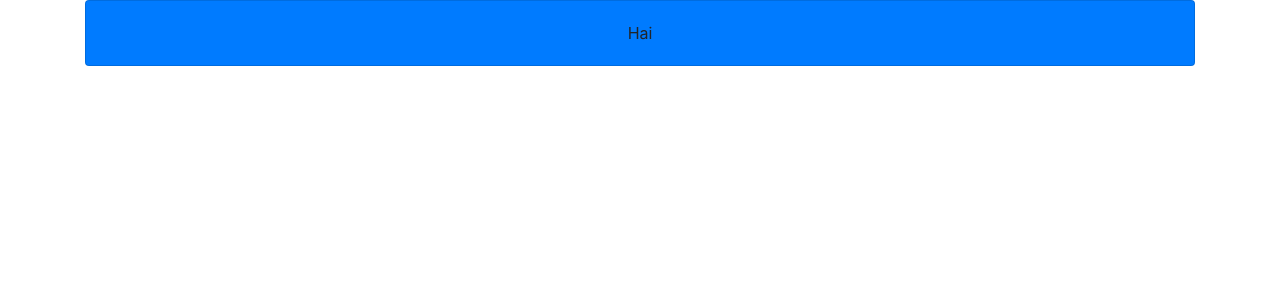
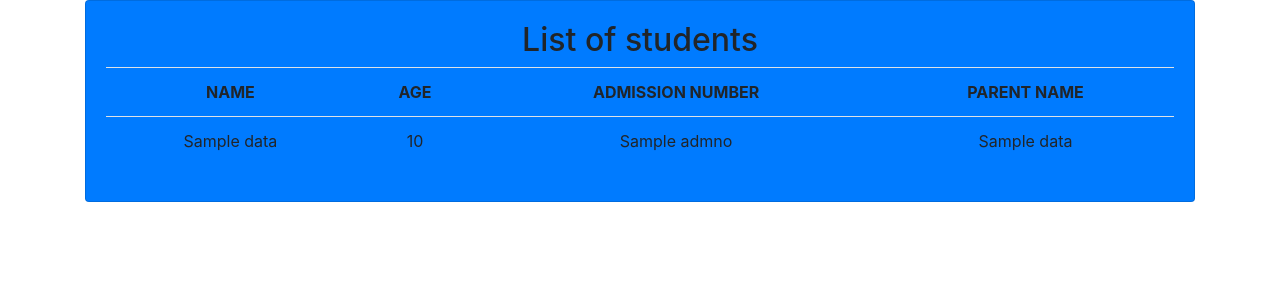
Before and after one commit to rafirafim/python_web, a Flask app: template templates/index.html in a window 1280 px wide. Shown: the part 56-356 px from the top of the page. Run offline with Flask 2, Linux system fonts and the light colour scheme; the template is opened without the code that fills it: most values are stand-ins (such as "Sample title", 1, 10 or a date in 2020); some libraries are stand-ins or nearby versions.

Commit message:
student list

```diff
--- a/app.py
+++ b/app.py
@@ -1,8 +1,14 @@
 from flask import Flask,render_template
+from data import Students
+
 app=Flask(__name__)
+
+stud=Students()
+
+
 @app.route('/index')
 def index():
-    return  render_template('index.html')
+    return  render_template('index.html',studList=stud)
 
 @app.route('/home')
 def home():
--- a/templates/index.html
+++ b/templates/index.html
@@ -3,9 +3,31 @@
 {% block mybody%}
 <div class="card bg-primary" >
         <div class="card-body text-center  "  >
+           <h2> List of students</h2>
+<table class="table">
+
+<tr>
+    <th>  NAME </th>
+    <th>  AGE </th>
+    <th>  ADMISSION NUMBER </th>
+    <th>  PARENT NAME </th>
+</tr>
 
 
-Hai
+        {% for data in studList %}
+
+        <tr>
+            <td>{{data.name}}</td>
+            <td>{{data.age}}</td>
+            <td>{{data.admno}}</td>
+            <td>{{data.parentname}}</td>
+        </tr>
+
+        {% endfor %}
+
+
+</table>
+
 
 
         </div>
```
Also changed, not shown: data.py (+6 -5 lines).
